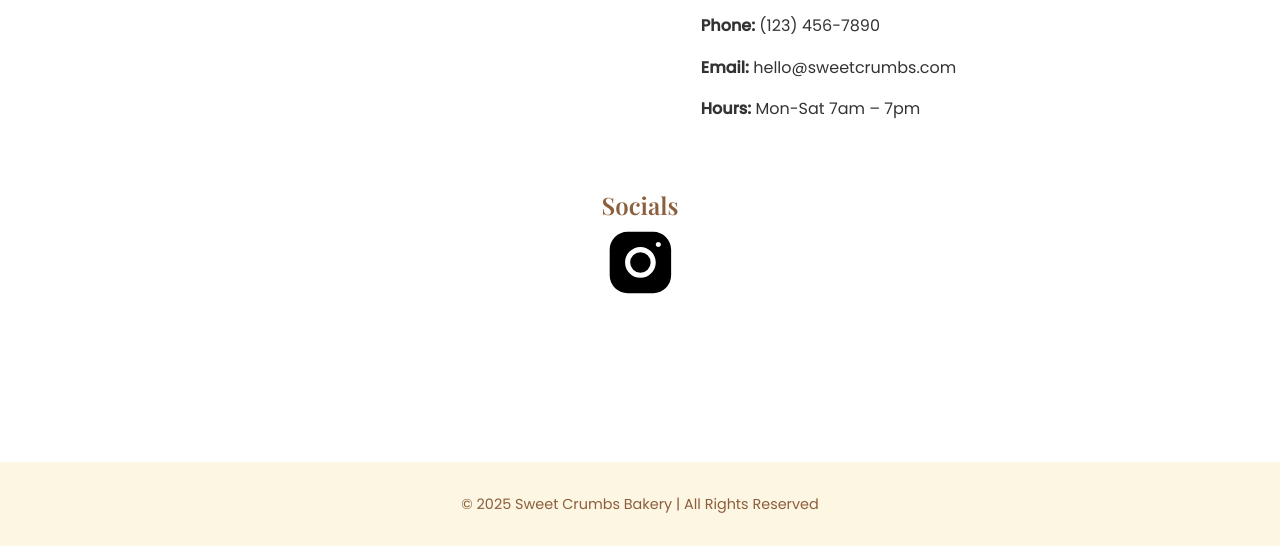
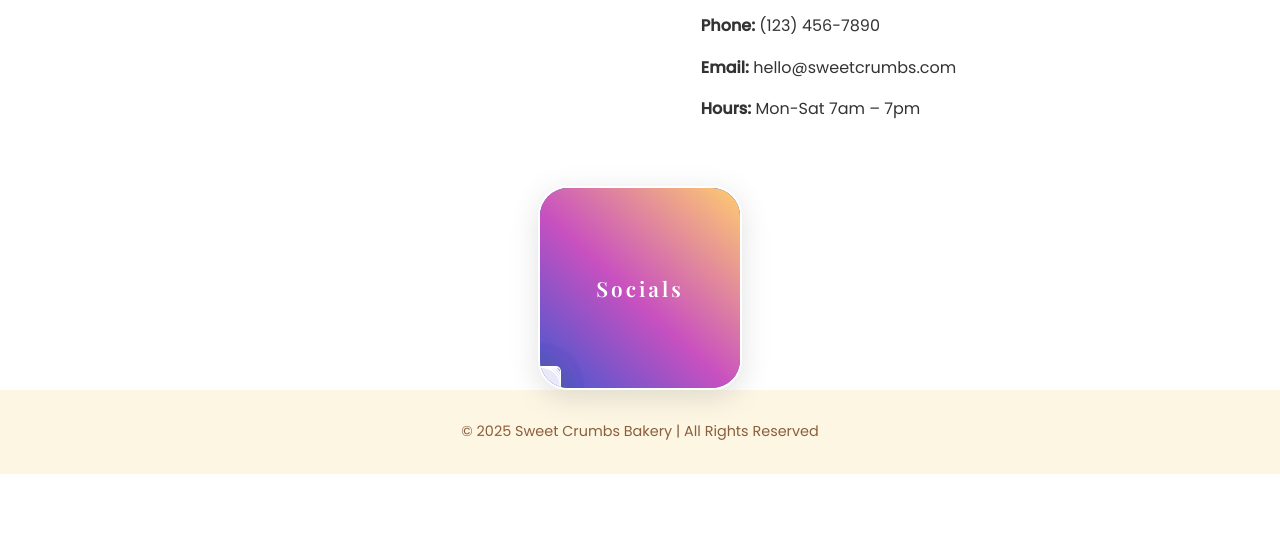
Before and after one commit to AkshayBasti123/BakeryPortfolio, a plain HTML site: page index.html in a window 1280 px wide. Shown: the part 1636-2182 px from the top of the page. After the commit the page ends 2110 px from the top, so only its background shows below. Drawn offline with nearby package versions, Linux system fonts and the light colour scheme.

Commit message:
Update style.css

```diff
--- a/style.css
+++ b/style.css
@@ -197,3 +197,160 @@
   justify-content: center;
   margin-top: 2rem;
 }
+
+/* From Uiverse.io by vinodjangid07 */
+.card {
+  position: relative;
+  width: 200px;
+  height: 200px;
+  background: lightgrey;
+  border-radius: 30px;
+  overflow: hidden;
+  box-shadow: rgba(100, 100, 111, 0.2) 0px 7px 29px 0px;
+  transition: all 1s ease-in-out;
+  border: 2px solid rgb(255, 255, 255);
+}
+
+.background {
+  position: absolute;
+  inset: 0;
+  background-color: #4158D0;
+  background-image: linear-gradient(43deg, #4158D0 0%, #C850C0 46%, #FFCC70 100%);
+}
+
+.logo {
+  position: absolute;
+  right: 50%;
+  bottom: 50%;
+  transform: translate(50%, 50%);
+  transition: all 0.6s ease-in-out;
+  font-size: 1.3em;
+  font-weight: 600;
+  color: #ffffff;
+  letter-spacing: 3px;
+}
+
+.logo .logo-svg {
+  fill: white;
+  width: 30px;
+  height: 30px;
+}
+
+.icon {
+  display: inline-block;
+  width: 20px;
+  height: 20px;
+}
+
+.icon .svg {
+  fill: rgba(255, 255, 255, 0.797);
+  width: 100%;
+  transition: all 0.5s ease-in-out;
+}
+
+.box {
+  position: absolute;
+  padding: 10px;
+  text-align: right;
+  background: rgba(255, 255, 255, 0.389);
+  border-top: 2px solid rgb(255, 255, 255);
+  border-right: 1px solid white;
+  border-radius: 10% 13% 42% 0%/10% 12% 75% 0%;
+  box-shadow: rgba(100, 100, 111, 0.364) -7px 7px 29px 0px;
+  transform-origin: bottom left;
+  transition: all 1s ease-in-out;
+}
+
+.box::before {
+  content: "";
+  position: absolute;
+  inset: 0;
+  border-radius: inherit;
+  opacity: 0;
+  transition: all 0.5s ease-in-out;
+}
+
+.box:hover .svg {
+  fill: white;
+}
+
+.box1 {
+  width: 70%;
+  height: 70%;
+  bottom: -70%;
+  left: -70%;
+}
+
+.box1::before {
+  background: radial-gradient(circle at 30% 107%, #fdf497 0%, #fdf497 5%, #ff53d4 60%, #62c2fe 90%);
+}
+
+.box1:hover::before {
+  opacity: 1;
+}
+
+.box1:hover .icon .svg {
+  filter: drop-shadow(0 0 5px white);
+}
+
+.box2 {
+  width: 50%;
+  height: 50%;
+  bottom: -50%;
+  left: -50%;
+  transition-delay: 0.2s;
+}
+
+.box2::before {
+  background: radial-gradient(circle at 30% 107%, #91e9ff 0%, #00ACEE 90%);
+}
+
+.box2:hover::before {
+  opacity: 1;
+}
+
+.box2:hover .icon .svg {
+  filter: drop-shadow(0 0 5px white);
+}
+
+.box3 {
+  width: 30%;
+  height: 30%;
+  bottom: -30%;
+  left: -30%;
+  transition-delay: 0.4s;
+}
+
+.box3::before {
+  background: radial-gradient(circle at 30% 107%, #969fff 0%, #b349ff 90%);
+}
+
+.box3:hover::before {
+  opacity: 1;
+}
+
+.box3:hover .icon .svg {
+  filter: drop-shadow(0 0 5px white);
+}
+
+.box4 {
+  width: 10%;
+  height: 10%;
+  bottom: -10%;
+  left: -10%;
+  transition-delay: 0.6s;
+}
+
+.card:hover {
+  transform: scale(1.1);
+}
+
+.card:hover .box {
+  bottom: -1px;
+  left: -1px;
+}
+
+.card:hover .logo {
+  transform: translate(70px, -52px);
+  letter-spacing: 0px;
+}
```
